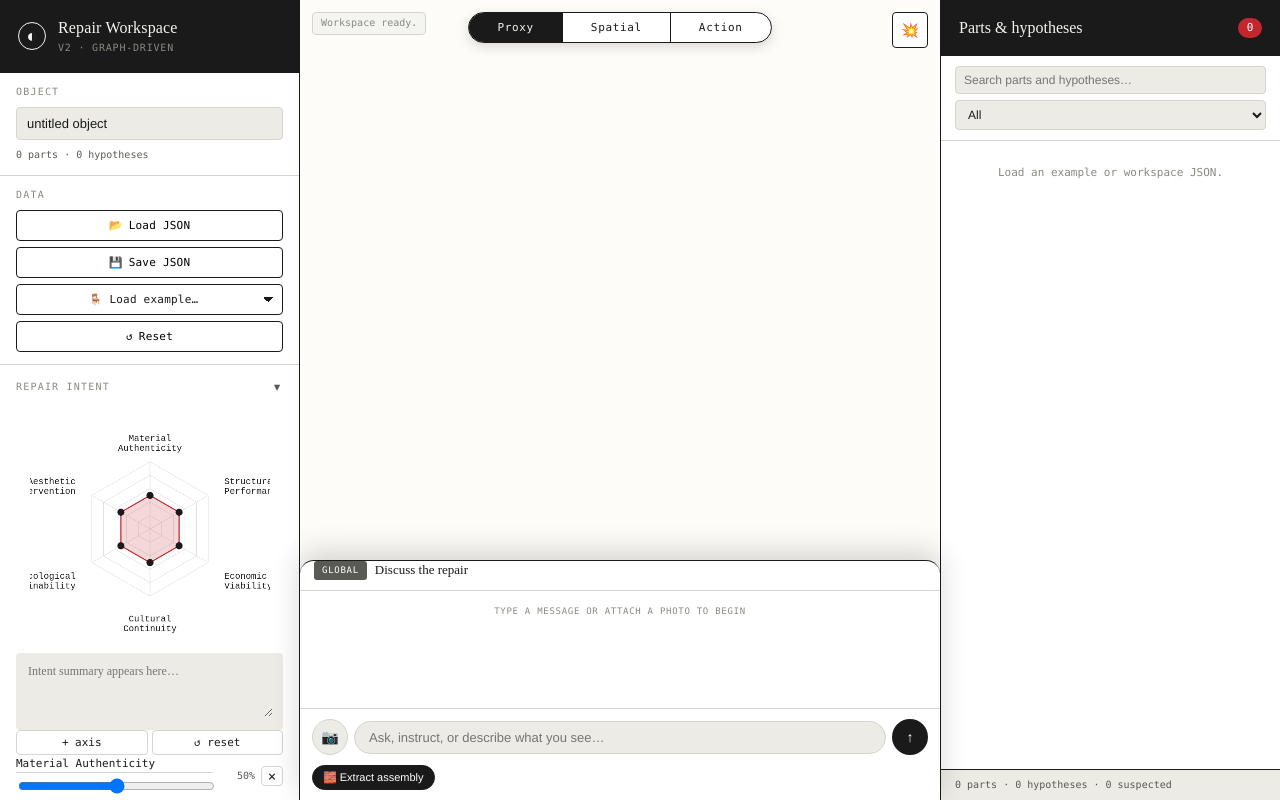
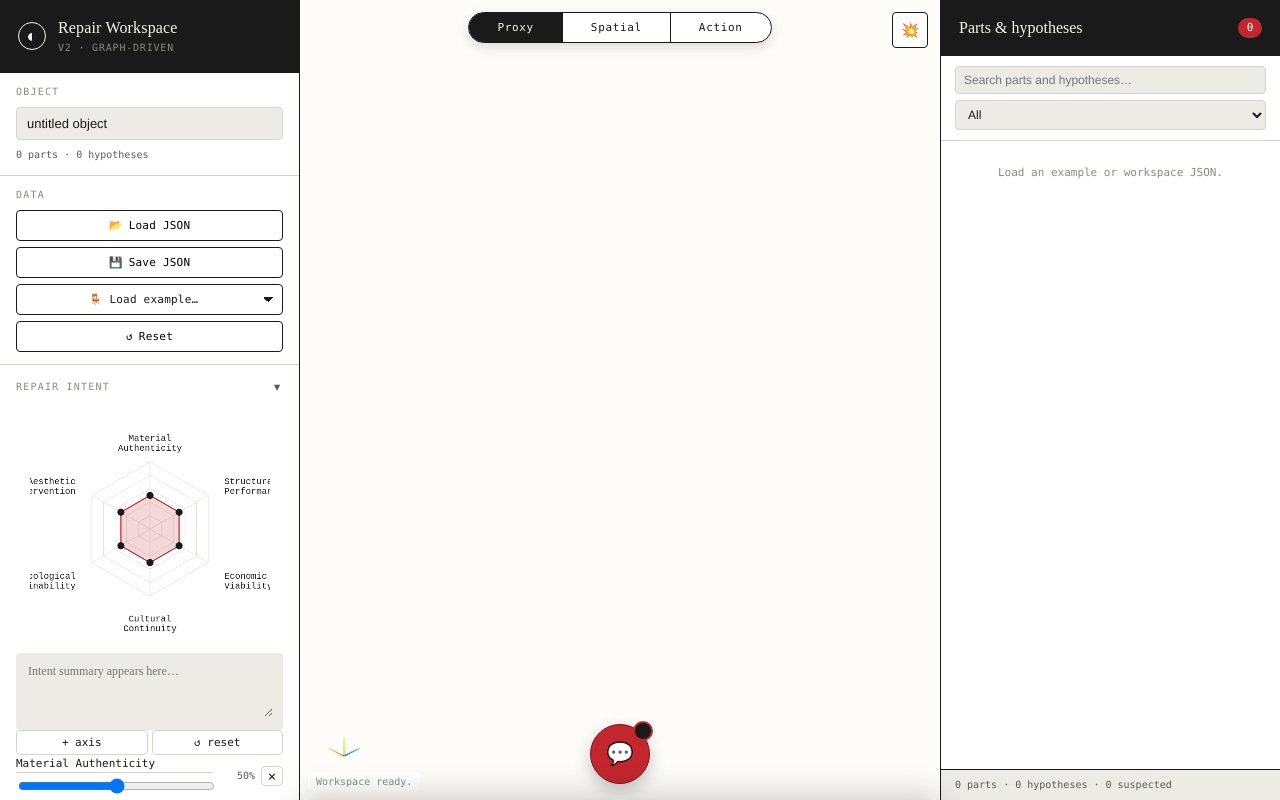
Before and after one commit to tizianrein/repair_workspace, a website built with Vite: page src/index.html in a window 1280 px wide. Built offline with nearby package versions, Linux system fonts and the light colour scheme; a web font is replaced by a local one; what cytoscape-dagre would draw is missing.

Commit message:
Refactor chat sheet scope handling to ensure currentRef is null when undefined; improve thread retrieval logic for better consistency

```diff
--- a/src/styles/shell.css
+++ b/src/styles/shell.css
@@ -235,7 +235,15 @@
 .fab-chat .fab-badge { background: var(--ink); border-color: var(--accent); }
 
 @media (min-width: 1100px) {
-  .fab { display: none; }
+  /* On desktop both drawers are always visible — those FABs are pointless. */
+  .fab-left, .fab-right { display: none; }
+  /* But chat is still summoned via FAB on desktop, matching mobile. */
+  .fab-chat {
+    display: grid;
+    /* Position roughly centered between the two drawers. */
+    left: calc(300px + (100vw - 300px - 340px) / 2);
+    transform: translateX(-50%);
+  }
 }
 
 @media (max-width: 1099px) {
@@ -404,17 +412,8 @@ body.chat-open .chat-sheet { transform: translateY(0); }
     left: 300px;
     right: 340px;
     border-radius: 14px 14px 0 0;
-    max-height: 40vh;
-    min-height: 240px;
-    /* On desktop, chat is always visible — no toggle. */
-    transform: translateY(0) !important;
-    pointer-events: auto;
+    max-height: 65vh;
   }
-  /* Drag handle / close button irrelevant on desktop */
-  .chat-handle,
-  .chat-sheet .chat-close { display: none; }
-  /* And no FAB trigger */
-  #fab-chat { display: none !important; }
 }
 
 .console {
@@ -436,13 +435,5 @@ body.chat-open .chat-sheet { transform: translateY(0); }
 }
 
 @media (min-width: 1100px) {
-  /* On desktop, chat is always visible at the bottom — move the console
-     to the top of the viewer area so it doesn't get hidden underneath. */
-  .console {
-    top: 12px;
-    bottom: auto;
-    left: 312px;
-    background: rgba(244, 243, 239, 0.92);
-    border: 1px solid var(--line-soft);
-  }
+  .console { left: 308px; }
 }
--- a/src/views/chat-sheet.js
+++ b/src/views/chat-sheet.js
@@ -33,10 +33,10 @@ export function createChatSheet(elements, { onScopeChange, getWorkspace, onPropo
 
   function setScope(scope, ref, label) {
     currentScope = scope;
-    currentRef = ref;
+    currentRef = ref ?? null;
     scopePill.textContent = label || scope.toUpperCase();
     scopePill.classList.toggle('global', scope === 'global');
-    onScopeChange?.({ scope, ref });
+    onScopeChange?.({ scope, ref: currentRef });
     renderTitle();
     activeThread = findOrCreateThread();
     renderHistory();
@@ -55,8 +55,11 @@ export function createChatSheet(elements, { onScopeChange, getWorkspace, onPropo
 
   function findOrCreateThread() {
     const ws = getWorkspace();
-    let thread = (ws.conversations || []).find(t => t.scope === currentScope && t.ref === currentRef);
-    if (!thread) thread = newConversation(currentScope, currentRef);
+    const wantRef = currentRef ?? null;
+    let thread = (ws.conversations || []).find(t =>
+      t.scope === currentScope && (t.ref ?? null) === wantRef
+    );
+    if (!thread) thread = newConversation(currentScope, wantRef);
     return thread;
   }
 
```
